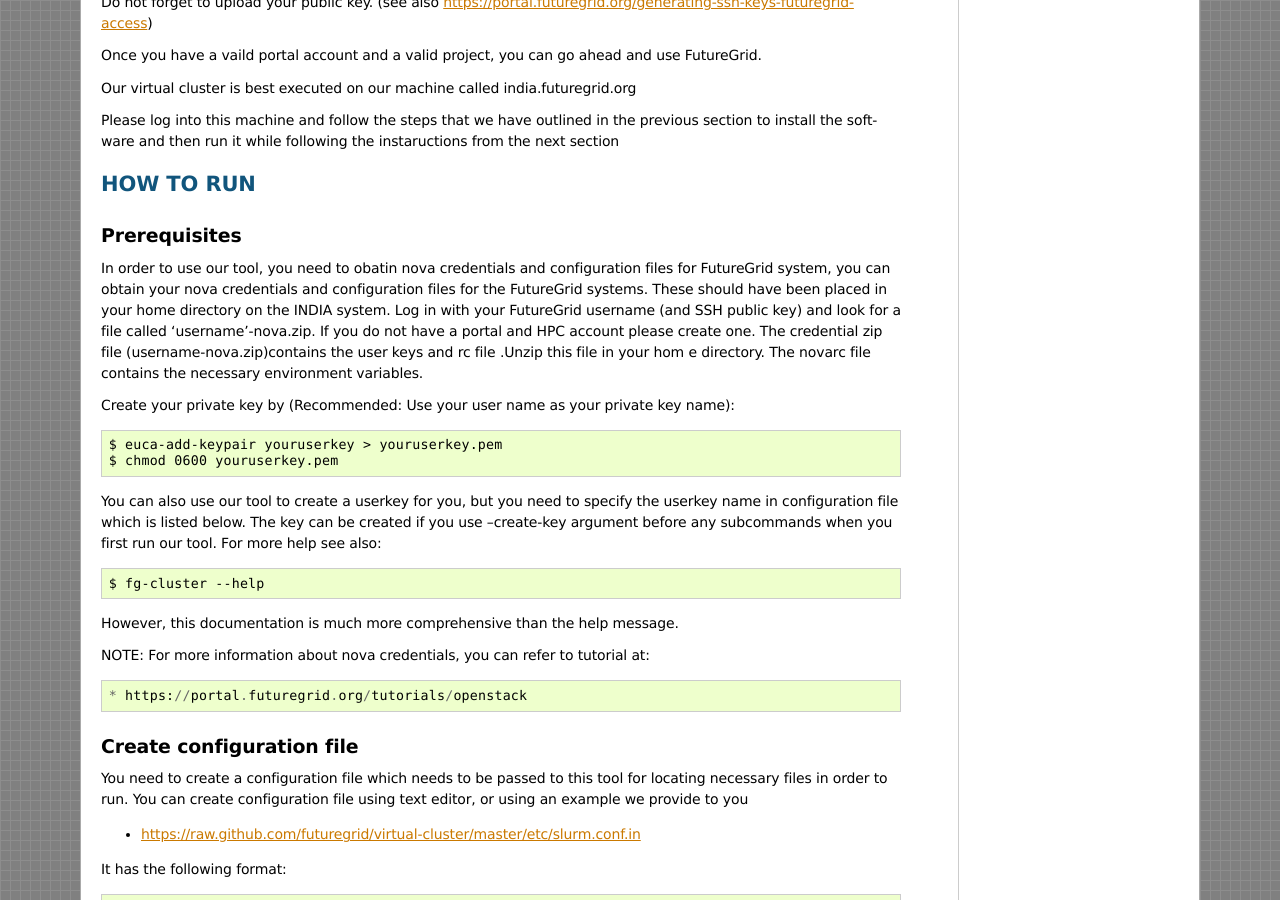
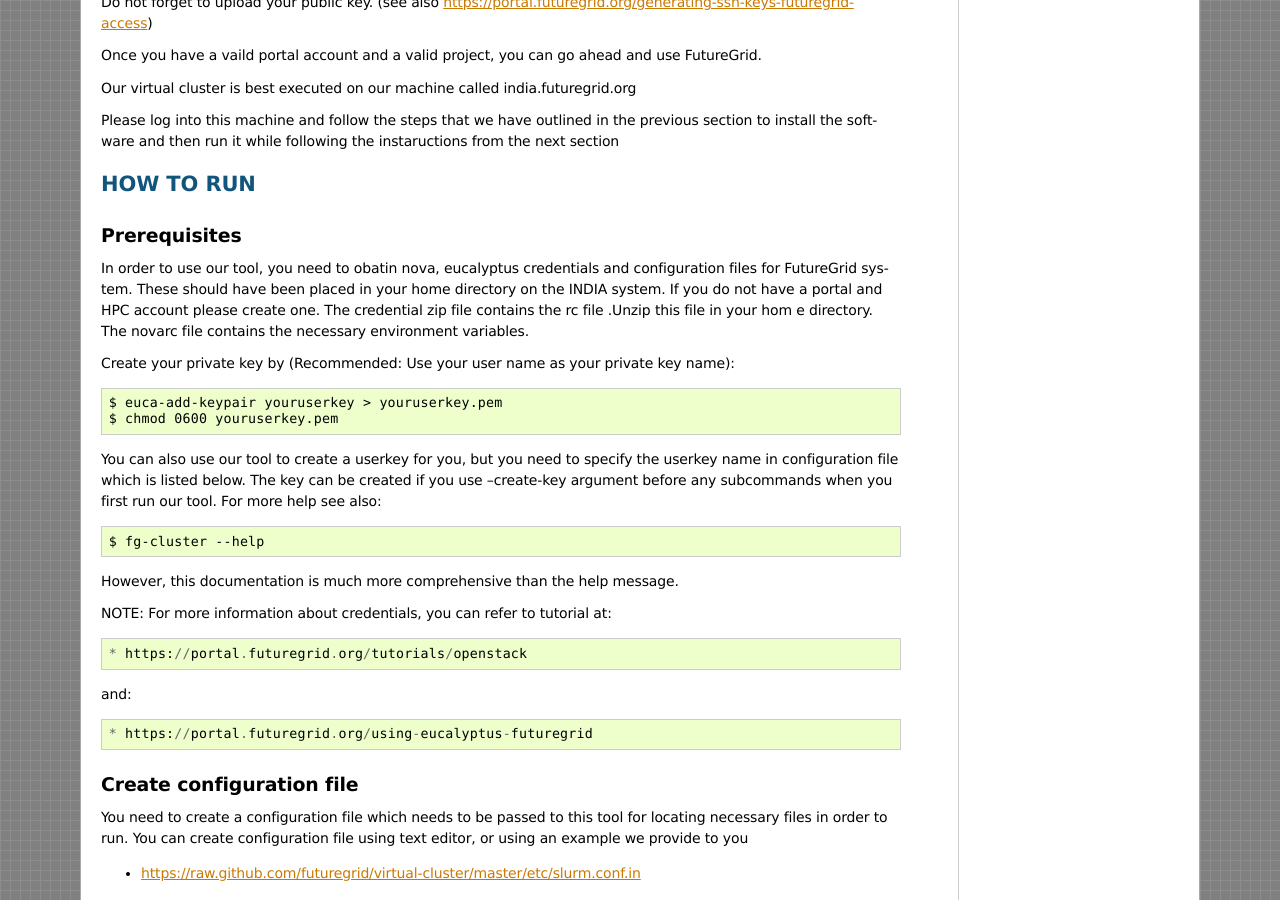
Before and after one commit to futuregrid/virtual-cluster, a Sphinx documentation site: the page built from doc/source/intro.rst, in a window 1280 px wide and 900 px high, scrolled down 2920 px. Built offline with Sphinx 7.4.7, drawn with Linux system fonts in a browser that asks for light colours; formulas are drawn with MathJax 3; pages that are not in the unit, such as notebooks, are missing from menus; some of the changed text lies outside the part shown.

Commit message:
Update doc/source/intro.rst

```diff
--- a/doc/source/intro.rst
+++ b/doc/source/intro.rst
@@ -20,9 +20,9 @@
 ------------
 
 Project futuregrid.virtual.cluster is a virtual cluster management
-software utilizing openstack resources on FutureGrid. The software
-contains several parts that could help users easily manage their
-operations to virtual clusters on FutureGrid.
+software utilizing OpenStack and Eucalyptus resources on FutureGrid.
+The software contains several parts that could help users easily
+manage their operations to virtual clusters on FutureGrid.
 
 Managment operations include:
 
@@ -185,16 +185,12 @@
 Prerequisites
 -------------
 
-In order to use our tool, you need to obatin nova credentials and
-configuration files for FutureGrid system, you can obtain your nova
-credentials and configuration files for the FutureGrid systems. These
+In order to use our tool, you need to obatin nova, eucalyptus
+credentials and configuration files for FutureGrid system. These
 should have been placed in your home directory on the INDIA
-system. Log in with your FutureGrid username (and SSH public key) and
-look for a file called 'username'-nova.zip. If you do not have a
-portal and HPC account please create one.  The credential zip file
-(username-nova.zip)contains the user keys and rc file .Unzip this
-file in your hom e directory. The novarc file contains the necessary
-environment variables.
+system. If you do not have a portal and HPC account please create one.
+The credential zip file contains the rc file .Unzip this file in your
+hom e directory. The novarc file contains the necessary environment variables.
 
 Create your private key by (Recommended: Use your user name as your
 private key name)::
@@ -211,10 +207,14 @@
 
 However, this documentation is much more comprehensive than the help message.
 
-NOTE: For more information about nova credentials, you can refer
+NOTE: For more information about credentials, you can refer
 to tutorial at::
 
 * https://portal.futuregrid.org/tutorials/openstack
+
+and::
+
+* https://portal.futuregrid.org/using-eucalyptus-futuregrid
 
 
 Create configuration file
```
Also changed, not shown: other parts of doc/source/intro.rst (+1 -1 lines).
